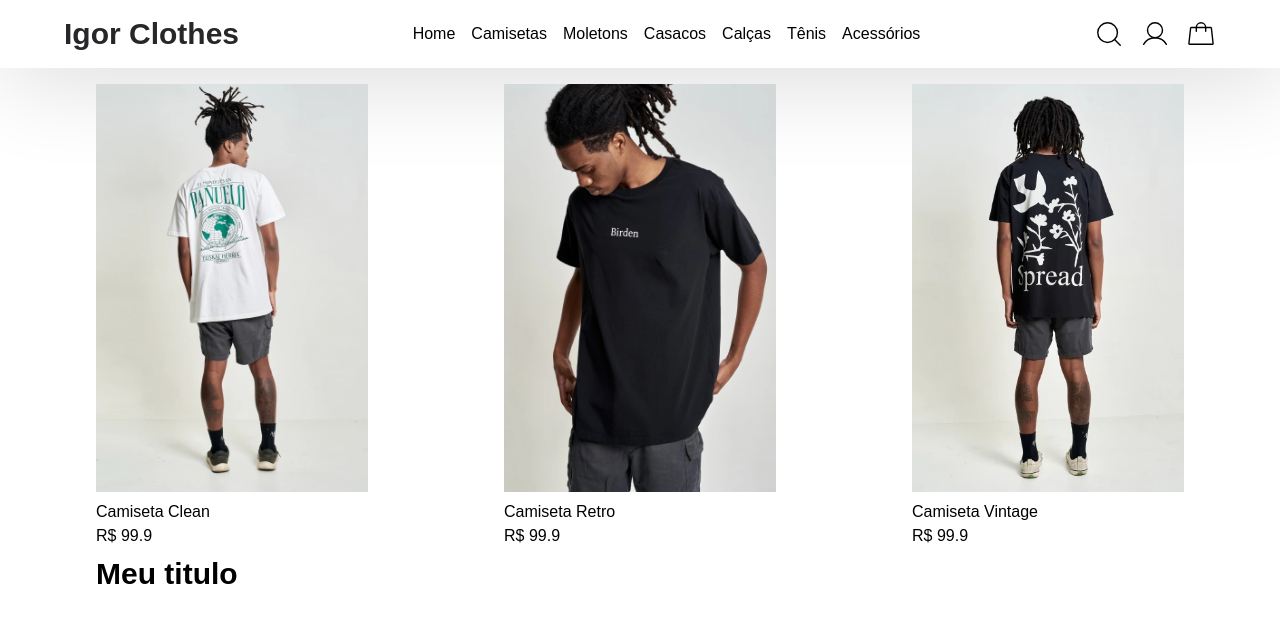
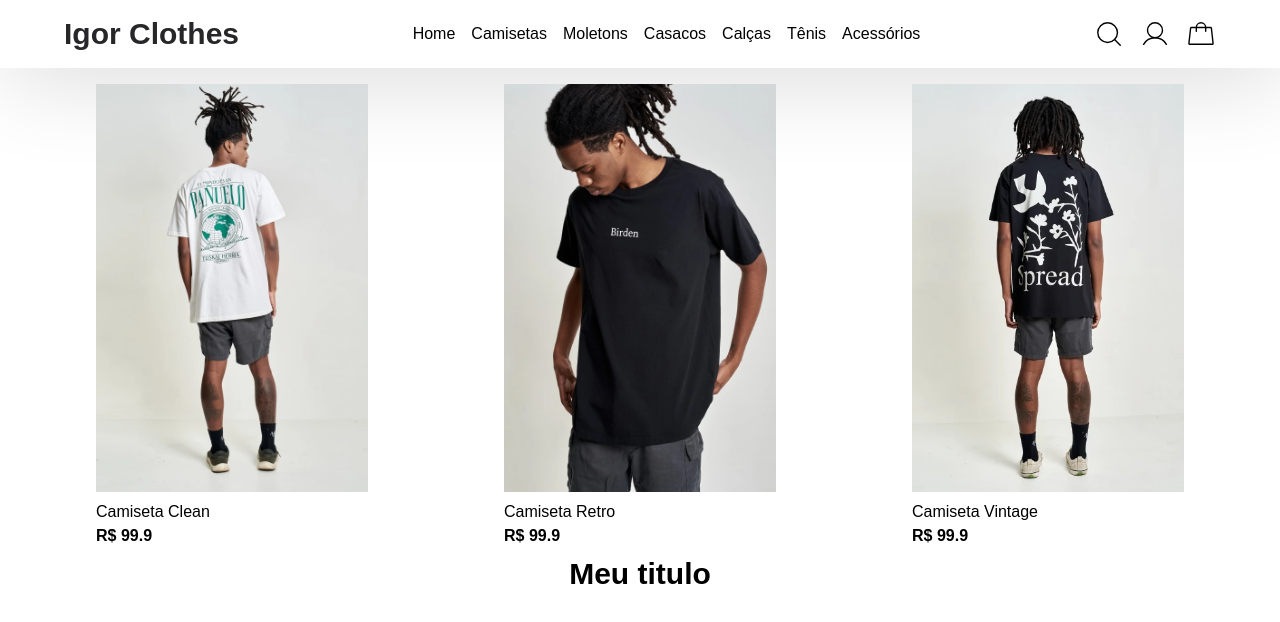
Before and after one commit to igorviniciussantana/nextjs-ecommerce, a Next.js app: page / in a window 1280 px wide. Shown: the top 622 px of the page. Built offline with nearby package versions, Linux system fonts and the light colour scheme; a web font is replaced by a local one.

Commit message:
feat: change price font to bold

```diff
--- a/src/components/Products/Card/styled.ts
+++ b/src/components/Products/Card/styled.ts
@@ -89,4 +89,6 @@ export const Content = styled.div`
 
 export const Title = styled.p``;
 
-export const Price = styled.span``;
+export const Price = styled.span`
+font-weight: 600;
+`;
--- a/src/components/Utils/Heading/styled.ts
+++ b/src/components/Utils/Heading/styled.ts
@@ -1,3 +1,4 @@
+import { HTMLAttributes } from 'react';
 import styled from 'styled-components'
 
 interface HeadingProps{
--- a/src/components/Utils/Heading/titleBox.tsx
+++ b/src/components/Utils/Heading/titleBox.tsx
@@ -2,6 +2,9 @@ import * as Styled from './styled'
 
 interface TitleBoxProps{
 children: React.ReactNode;
+align?: string;
+marginBottom?: string;
+
 }
 
 export default function TitleBox(props : TitleBoxProps){
--- a/src/pages/index.tsx
+++ b/src/pages/index.tsx
@@ -1,5 +1,5 @@
 import Head from "next/head";
-import { Highlights, Heading } from "@components/imports";
+import { Highlights, Heading, TitleBox } from "@components/imports";
 
 export default function Home() {
   return (
@@ -14,8 +14,12 @@ export default function Home() {
         <link rel="icon" href="/favicon.ico" />
       </Head>
       <main className="container mx-auto px-24">
-      <Highlights />
-      <Heading type="h1" className='text-3xl font-semibold' >Meu titulo</Heading>
+        <Highlights />
+        <TitleBox>
+          <Heading type="h1" className="text-3xl font-semibold">
+            Meu titulo
+          </Heading>
+        </TitleBox>
       </main>
     </>
   );
```
Also changed, not shown: 1 other file (tests, documents, lock files or other folders).
